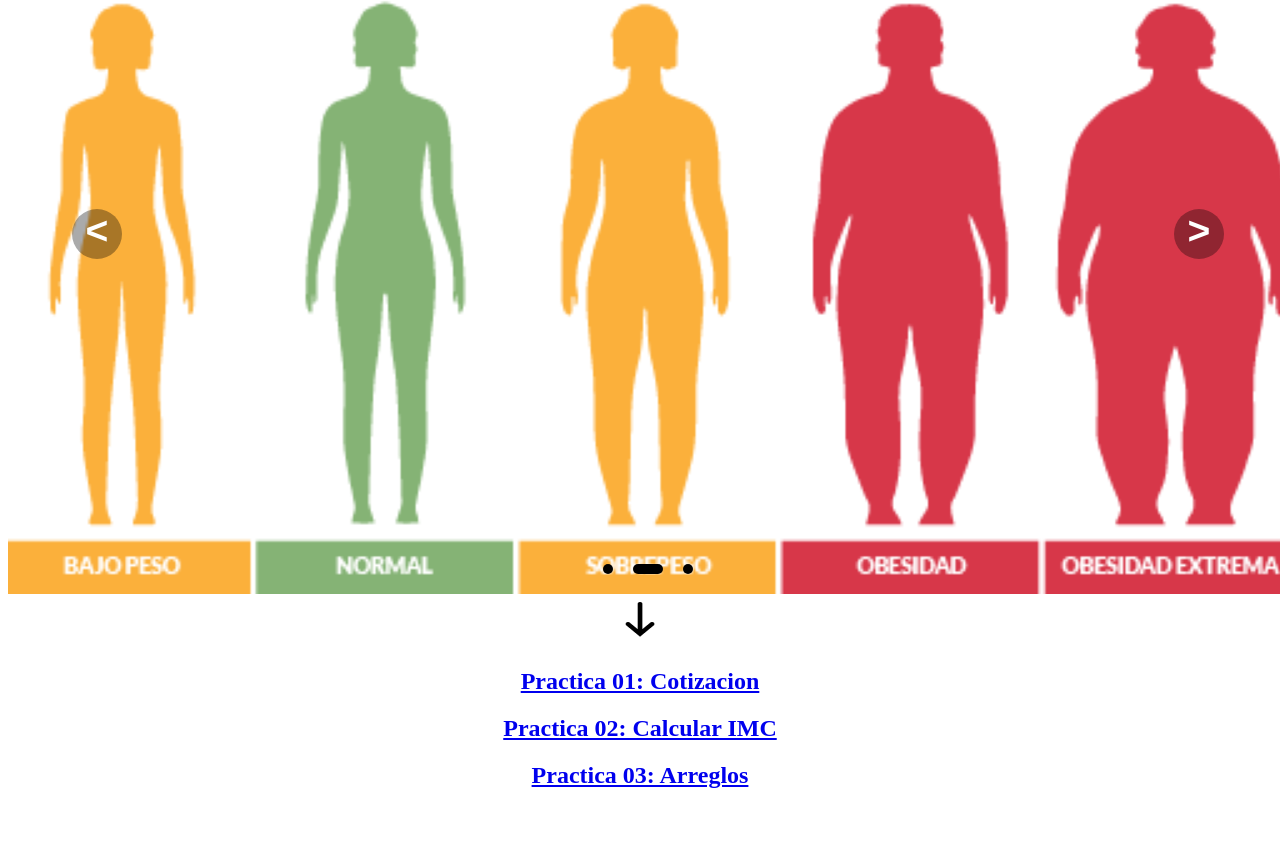
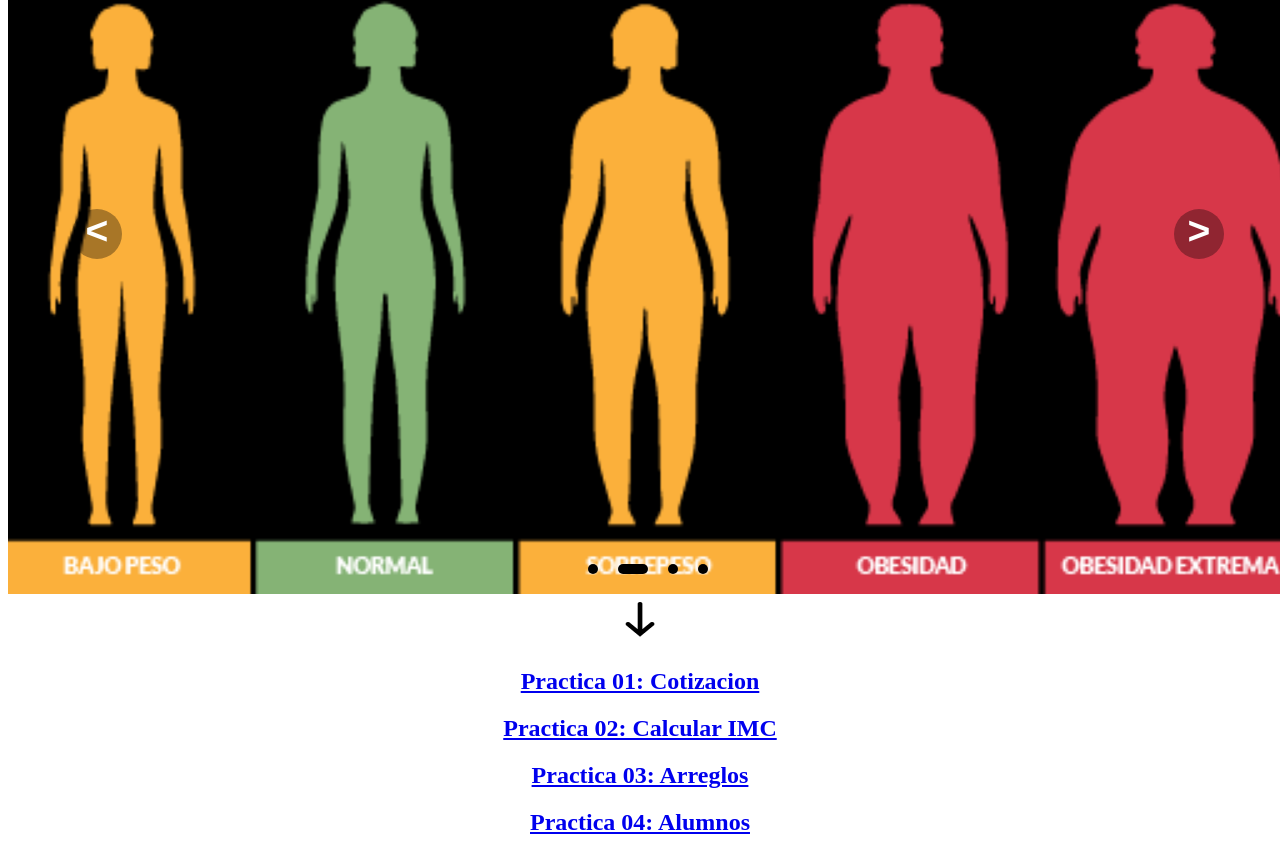
Before and after one commit to JonReyesDev/proyectoWeb02, a plain HTML site: page index.html in a window 1280 px wide. Shown: the part 315-1171 px from the top of the page. Before the commit the page ends 1124 px from the top, so only its background shows below. Drawn offline with Linux system fonts and the light colour scheme.

Commit message:
Se agrego la practica al index

```diff
--- a/css/index.css
+++ b/css/index.css
@@ -5,6 +5,7 @@
     margin: auto;
     position: relative;
     overflow: hidden;
+    background-color:black ;
 }
 .slider .list{
     position: absolute;
--- a/index.html
+++ b/index.html
@@ -25,6 +25,9 @@
                 <div class="item">
                     <a href="/html/random.html"><img src="/img/rn2.avif" alt="RANDOM"></a>
                 </div>
+                <div class="item">
+                    <a href="/html/alumno.html"><img src="/img/siiiiii.png" alt="SIIAA"></a>
+                </div>
             </div>
             <div class="buttons">
                 <button id="prev"><a href=# style="color: white; text-decoration: none;"><font size="10"><</font></a></button>
@@ -32,6 +35,7 @@
             </div>
             <ul class="dots">
                 <li class="active"></li>
+                <li></li>
                 <li></li>
                 <li></li>
             </ul>
@@ -42,6 +46,7 @@
         <a href="/html/cotizacion.html" target="_blank"> <h2>Practica 01: Cotizacion</h2></a>
         <a href="/html/prac02.html" target="_blank"> <h2>Practica 02: Calcular IMC</h2></a>
         <a href="/html/random.html" target="_blank"> <h2>Practica 03: Arreglos</h2></a>
+        <a href="/html/alumno.html" target="_blank"> <h2>Practica 04: Alumnos</h2></a>
     </center>
 </body>
 </html>
```
Also changed, not shown: img/SIA.png (added), img/SIA3.png (added), img/SIA4.png (added), img/siiiiii.png (added), img/upsin.png (added).
